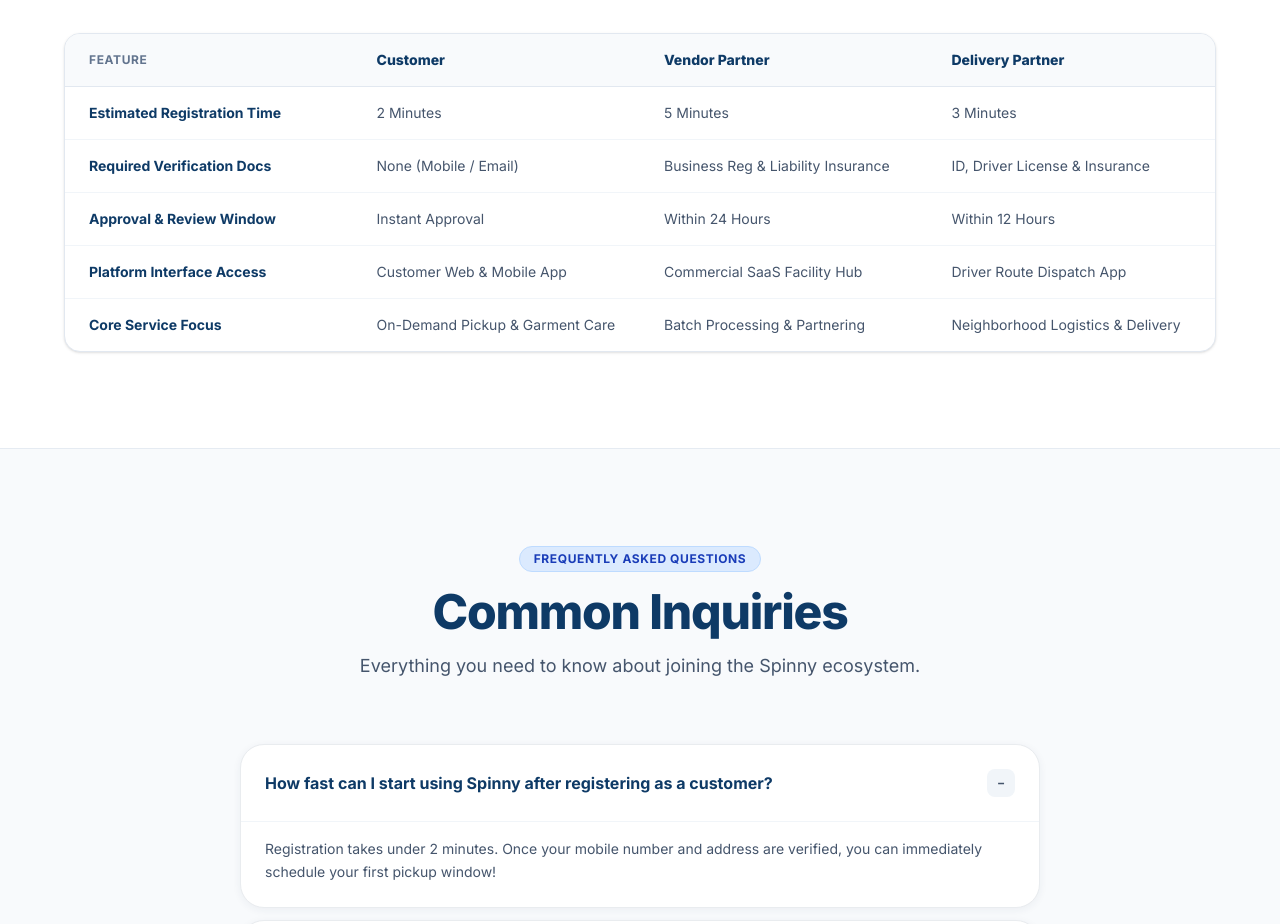
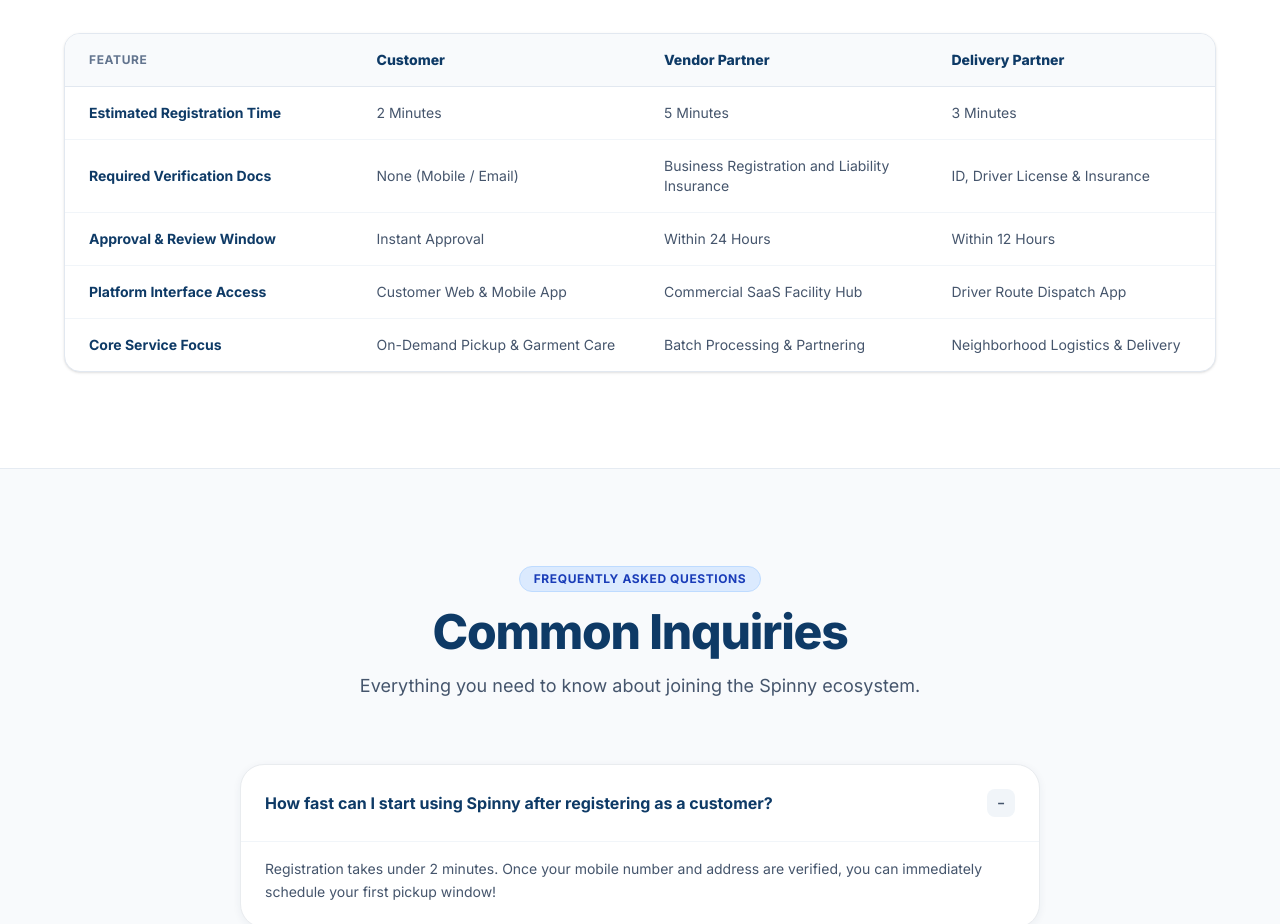
Before and after one commit to dev5techplodding/WasherWeb, a Next.js app: page /process in a window 1280 px wide. Shown: the part 6360-7284 px from the top of the page. Built offline with nearby package versions, Linux system fonts and the light colour scheme.

Commit message:
feat: add ComparisonSection component to display role-based feature matrix

```diff
--- a/src/components/process/ComparisonSection.js
+++ b/src/components/process/ComparisonSection.js
@@ -10,7 +10,7 @@
   {
     feature: 'Required Verification Docs',
     customer: 'None (Mobile / Email)',
-    vendor: 'Business Reg & Liability Insurance',
+    vendor: 'Business Registration and Liability Insurance',
     driver: 'ID, Driver License & Insurance',
   },
   {
```
